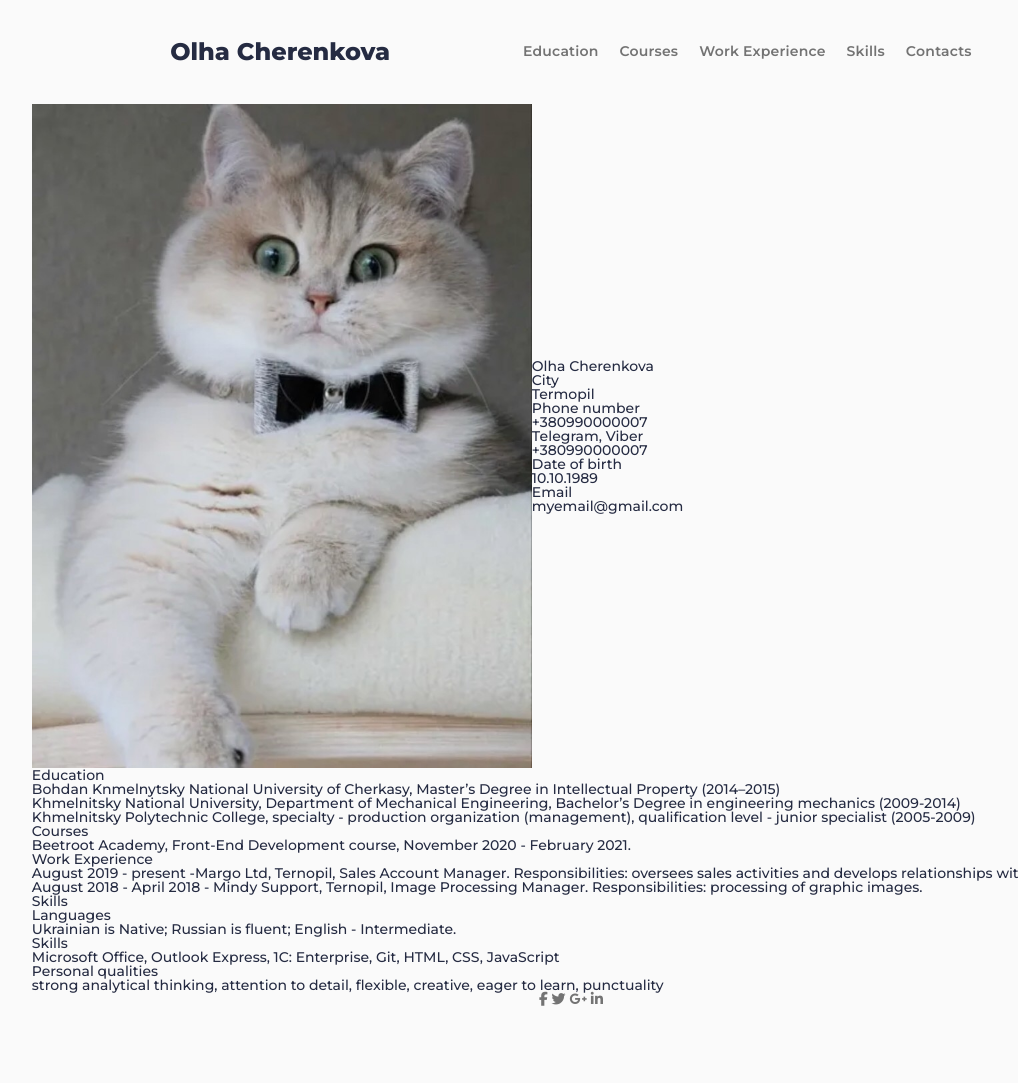
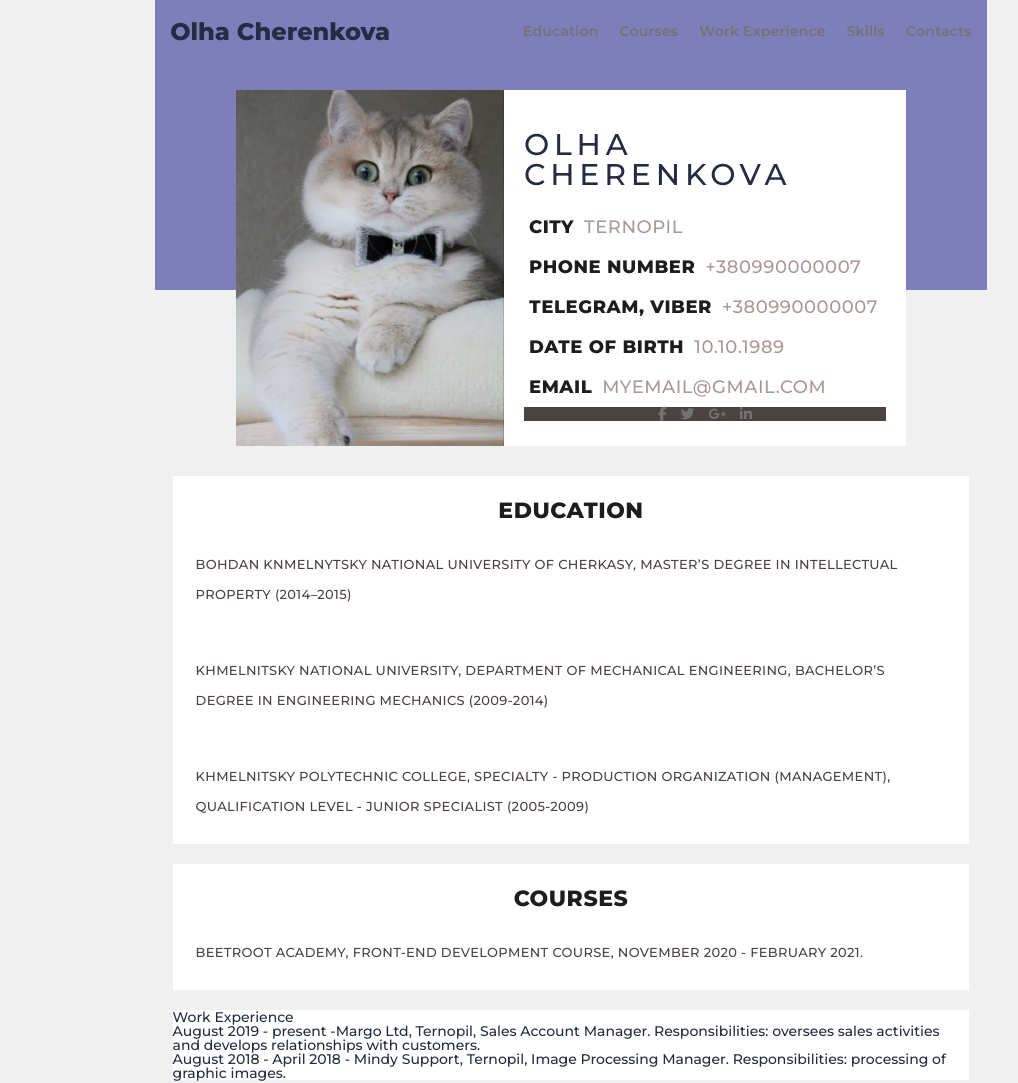
Before and after one commit to olhacherenkova/olhacherenkova, a plain HTML site: page index.html in a window 1280 px wide. Shown: the top 1083 px of the page, without its empty margins (69-1087 px from the left). Before the commit the page ends 1006 px from the top, so only its background shows below. Drawn offline with Linux system fonts and the light colour scheme.

Commit message:
third commit

```diff
--- a/css/style.css
+++ b/css/style.css
@@ -50,13 +50,7 @@ body {
     overflow: hidden;
     display: flex;
     flex-direction: column;
-}
-
-._container {
-    max-width: 1046px;
-    margin: 0px auto;
-    box-sizing: content-box;
-    padding: 0px 15px;
+    background-color: #F0F0F0;
 }
 
 
@@ -71,9 +65,13 @@ body {
 }
 
 .header__container {
+    max-width: 1200px;
+    margin: 0px auto;
+    box-sizing: content-box;
+    padding: 20px 15px;
+    background-color: #7e7ebb;
     display: flex;
-    min-height: 104px;
-    align-items: center;
+    min-height: 250px;
 }
 
 .header__logo {
@@ -105,24 +103,135 @@ body {
     text-align: center;
 }
 
+
+/* ---------------------------------------------------------------------------- */
+
 .main {
     margin: 0 auto;
     flex: 1 1 auto;
 }
 
+
+/* ---------------------------------------------------------------------------- */
+
 .about {
     display: flex;
-    align-items: center;
+    max-width: 670px;
+    margin: -200px auto 0;
+    box-sizing: content-box;
+    padding-bottom: 30px;
+}
+
+.img,
+.info {
+    background-color: white;
+    display: block;
+    margin: 0 auto;
+}
+
+.img {
+    width: 40%;
+}
+
+.info {
+    width: 60%;
+    padding: 20px;
+}
+
+h2 {
+    margin-top: 20px;
+    margin-bottom: 17px;
+    font-size: 30px;
+    text-transform: uppercase;
+    letter-spacing: 4.8px;
 }
 
 .image {
-    max-width: 500px;
-    height: auto;
+    width: 100%;
+    height: 100%;
+}
+
+.info__block {
+    display: flex;
+}
+
+.info__item {
+    color: #1d1d1d;
+    font-size: 18px;
+    line-height: 30px;
+    font-weight: 700;
+    text-align: center;
+    text-transform: uppercase;
+    letter-spacing: 0.55px;
+    padding: 5px;
+}
+
+.info__text {
+    color: #aa9898;
+    font-size: 18px;
+    line-height: 30px;
+    font-weight: 500;
+    text-align: center;
+    text-transform: uppercase;
+    letter-spacing: 0.55px;
+    padding: 5px;
+}
+
+.icons {
+    background-color: #4b4242;
+    text-align: center;
 }
 
 .icons__link {
+    padding: 5px;
     color: #737373;
+    border-radius: 50%;
 }
+
+
+/* ---------------------------------------------------------------------------- */
+
+.courses,
+.education,
+.work,
+.slills {
+    max-width: 70%;
+    background-color: white;
+    display: block;
+    margin: 0 auto;
+}
+
+.study__item {
+    color: #1d1d1d;
+    font-size: 22px;
+    line-height: 30px;
+    font-weight: 900;
+    text-align: center;
+    text-transform: uppercase;
+    letter-spacing: 0.55px;
+    padding-top: 20px;
+}
+
+.study p {
+    margin: 0 auto;
+    color: #4b4242;
+    font-size: 13px;
+    font-weight: 500;
+    line-height: 30px;
+    text-align: left;
+    text-transform: uppercase;
+    letter-spacing: 0.33px;
+    padding: 23px;
+}
+
+.courses,
+.work,
+.slills {
+    margin-top: 20px;
+}
+
+
+/* ---------------------------------------------------------------------------- */
 
 .footer {
     margin: 0 auto;
--- a/index.html
+++ b/index.html
@@ -17,7 +17,7 @@
     <div class="wrapper">
 
         <head class="header">
-            <div class="header__container _container">
+            <div class="header__container">
                 <a href="" class="header__logo">
                     Olha Cherenkova
                 </a>
@@ -51,35 +51,59 @@
                     <img class="image" src="/img/250460e95268d6f849b5d27e6e98362b.jpg" alt="it is me">
                 </div>
                 <div class="info">
-                    <h2>Olha Cherenkova</h2>
-                    <h3>City</h3>
-                    <p>Termopil</p>
-                    <h3>Phone number</h3>
-                    <p>+380990000007</p>
-                    <h3>Теlegram, Viber</h3>
-                    <p>+380990000007</p>
-                    <h3>Date of birth </h3>
-                    <p>10.10.1989</p>
-                    <h3>Email</h3>
-                    <p>myemail@gmail.com</p>
+                    <div>
+                        <h2>Olha Cherenkova</h2>
+                        <div class="info__block">
+                            <h3 class="info__item">City</h3>
+                            <p class="info__text">Ternopil</p>
+                        </div>
+                        <div class="info__block">
+                            <h3 class="info__item">Phone number</h3>
+                            <p class="info__text">+380990000007</p>
+                        </div>
+                        <div class="info__block">
+                            <h3 class="info__item">Теlegram, Viber</h3>
+                            <p class="info__text">+380990000007</p>
+                        </div>
+                        <div class="info__block">
+                            <h3 class="info__item">Date of birth </h3>
+                            <p class="info__text">10.10.1989</p>
+                        </div>
+                        <div class="info__block">
+                            <h3 class="info__item">Email</h3>
+                            <p class="info__text">myemail@gmail.com</p>
+                        </div>
+                    </div>
+                    <div class="icons">
+                        <a class="icons__link" href="#">
+                            <i class="fab fa-facebook-f"></i>
+                        </a>
+                        <a class="icons__link" href="#">
+                            <i class="fab fa-twitter"></i>
+                        </a>
+                        <a class="icons__link" href="#">
+                            <i class="fab fa-google-plus-g"></i>
+                        </a>
+                        <a class="icons__link" href="#">
+                            <i class="fab fa-linkedin-in"></i>
+                        </a>
+                    </div>
                 </div>
             </section>
-            <section class="education">
-                <h1>Education</h1>
-                <ul>
-                    <li>Bohdan Knmelnytsky National University of Cherkasy, Master’s Degree in Intellectual Property (2014–2015)
-                    </li>
-                    <li>Khmelnitsky National University, Department of Mechanical Engineering, Bachelor’s Degree in engineering mechanics (2009-2014)</li>
-                    <li>Khmelnitsky Polytechnic College, specialty - production organization (management), qualification level - junior specialist (2005-2009)</li>
-                </ul>
-            </section>
-            <section class="courses">
-                <h1>Courses</h1>
-                <ul>
-                    <li>Beetroot Academy, Front-End Development course, November 2020 - February 2021.
-                    </li>
-                </ul>
-            </section>
+            <div class="study">
+                <section class="education">
+                    <h1 class="study__item">Education</h1>
+                    <p class="study__text">Bohdan Knmelnytsky National University of Cherkasy, Master’s Degree in Intellectual Property (2014–2015)
+                    </p>
+                    <p class="study__text">Khmelnitsky National University, Department of Mechanical Engineering, Bachelor’s Degree in engineering mechanics (2009-2014)</p>
+                    <p class="study__text">Khmelnitsky Polytechnic College, specialty - production organization (management), qualification level - junior specialist (2005-2009)</p>
+                </section>
+                <section class="courses">
+                    <h1 class="study__item">Courses</h1>
+                    <p class="study__text"> Beetroot Academy, Front-End Development course, November 2020 - February 2021.
+                    </p>
+                </section>
+            </div>
             <section class="work">
                 <h1>Work Experience</h1>
                 <ul>
@@ -100,20 +124,6 @@
             </section>
         </main>
         <footer class="footer">
-            <div class="icons">
-                <a class="icons__link" href="#">
-                    <i class="fab fa-facebook-f"></i>
-                </a>
-                <a class="icons__link" href="#">
-                    <i class="fab fa-twitter"></i>
-                </a>
-                <a class="icons__link" href="#">
-                    <i class="fab fa-google-plus-g"></i>
-                </a>
-                <a class="icons__link" href="#">
-                    <i class="fab fa-linkedin-in"></i>
-                </a>
-            </div>
         </footer>
     </div>
     <script src="js/script.js"></script>
```
Also changed, not shown: img/fuse-brussels-169216.png (deleted).
